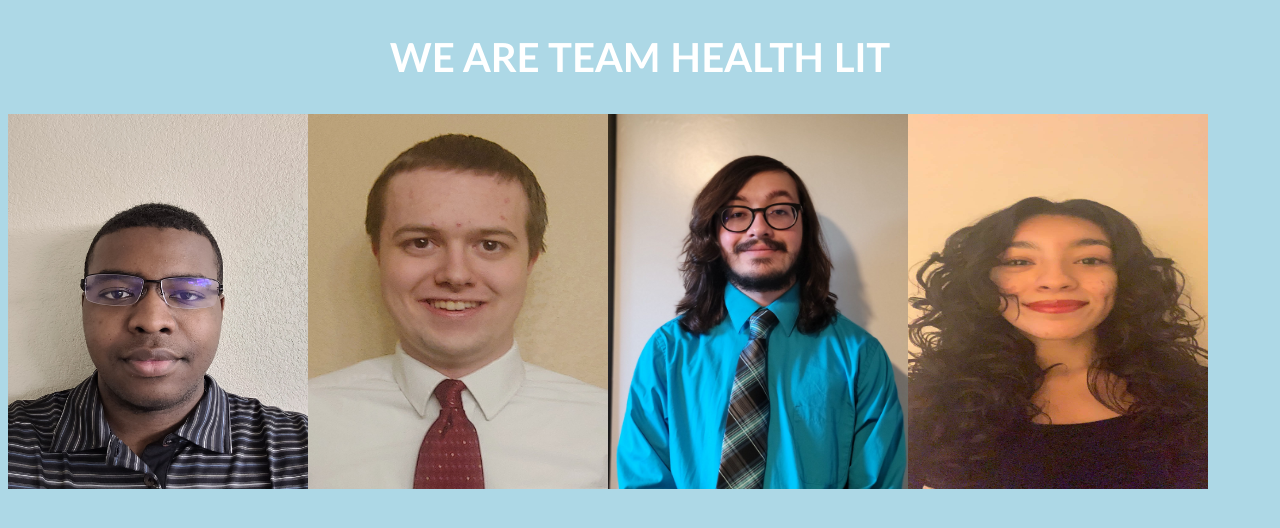
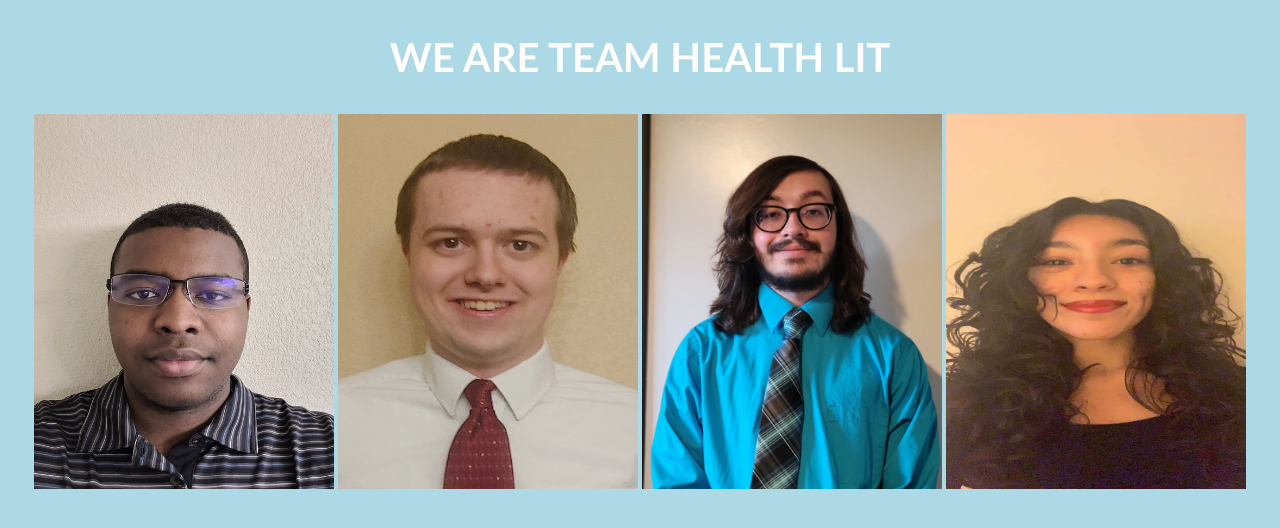
Before and after one commit to ALASKAWARRIORS/HealthLit, a PHP site: page / in a window 1280 px wide. Shown: the part 80-608 px from the top of the page. Run offline with PHP 8.4, Linux system fonts and the light colour scheme.

Commit message:
Centering the photos

```diff
--- a/Website_Files/index.html
+++ b/Website_Files/index.html
@@ -39,13 +39,15 @@
 						<div class="text"> Devin </div>
 					</div>
 				</div>
+				<div class ="container">
+					<img src="Images/Leslie_Headshot.png"  alt="Avatar" class = "image">
+					<div class = "overlay overlayLeft">
+						<div class="text"> Leslie </div>
+					</div>
 			</div>
 
-		<div class ="container">
-		<img src="Images/Leslie_Headshot.png"  alt="Avatar" class = "image">
-		<div class = "overlay overlayLeft">
-			<div class="text"> Leslie </div>
-		</div>
+
+
 	</div>
 
 </div>
--- a/Website_Files/styling.css
+++ b/Website_Files/styling.css
@@ -52,14 +52,16 @@ h2
 }
 
 .container {
+
+    display: inline-block;
     position: relative;
     width: 300px;
     height: 375px;
-    float: left;
 }
 
 .image {
-    display: block;
+    display: inline-block;
+    text-align: center;
     width: 300px;
     height: 375px;
 }
```
